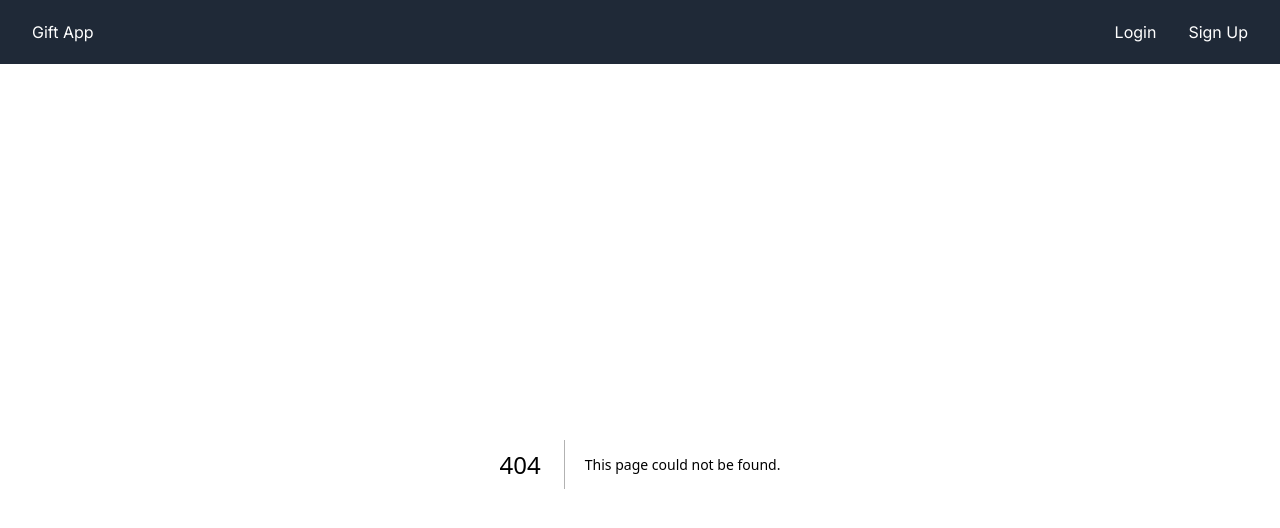
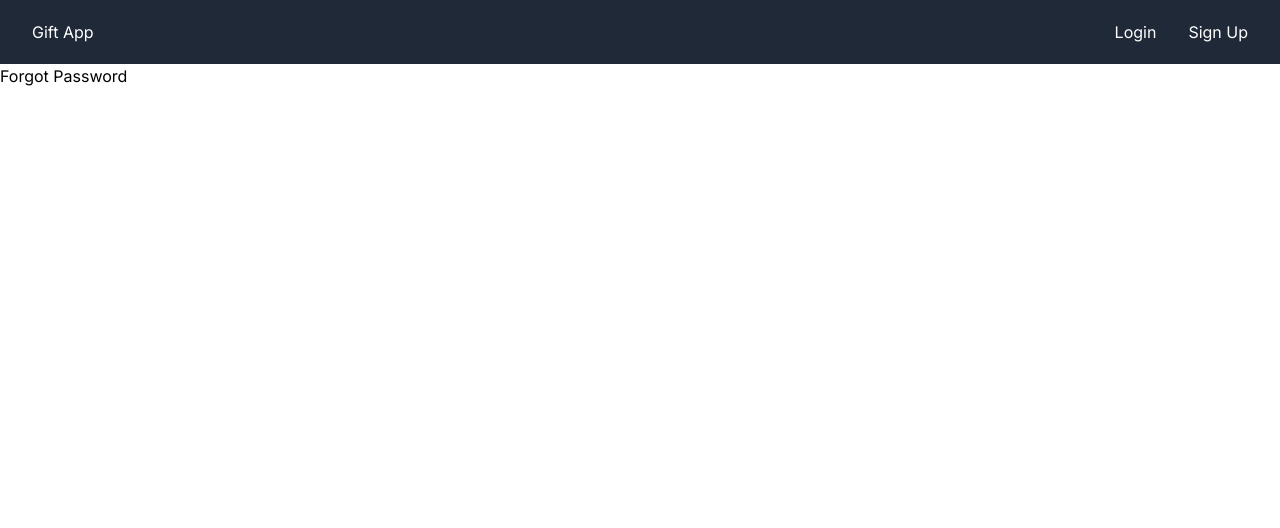
Before and after one commit to kizido/giftro, a Next.js app: page /forgotpassword in a window 1280 px wide. Before the commit this address had no page. Shown: the top 528 px of the page. Built offline with nearby package versions, Linux system fonts and the light colour scheme.

Commit message:
feat: add forgot password page and route from login

```diff
--- /dev/null
+++ b/src/app/forgotpassword/page.tsx
@@ -0,0 +1,7 @@
+import React from 'react'
+
+export default function page() {
+  return (
+    <div>Forgot Password</div>
+  )
+}
```
